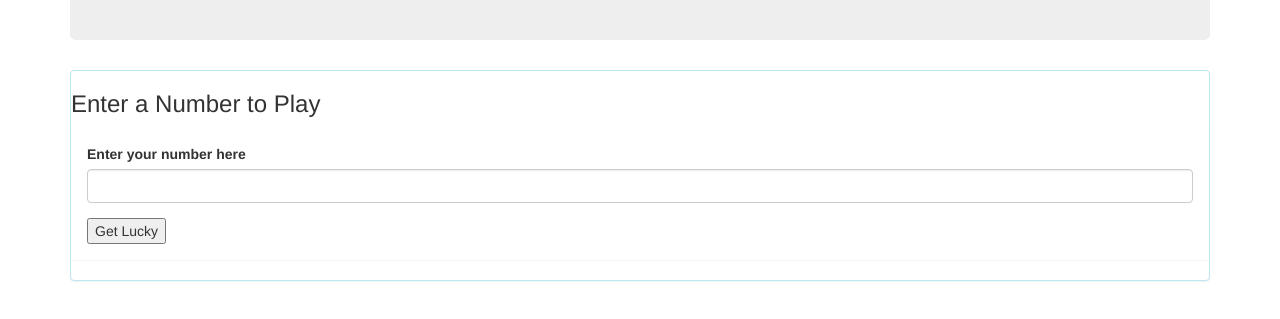
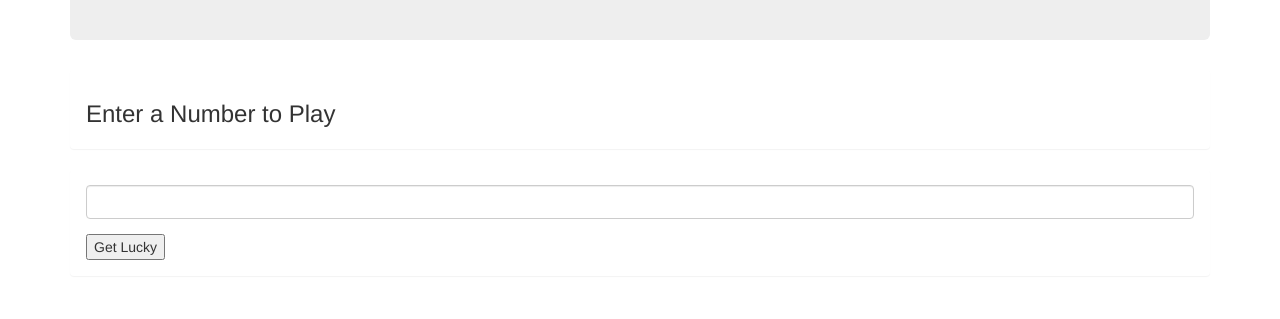
Before and after one commit to dzhambov/beep-boop, a plain HTML site: page index.html in a window 1280 px wide. Shown: the part 155-474 px from the top of the page. Drawn offline with Linux system fonts and the light colour scheme.

```diff
--- a/index.html
+++ b/index.html
@@ -12,19 +12,20 @@
       <div class="jumbotron">
         <h1>Beep! Boop!</h3>
       </div>
-      <div class="panel panel-info">
+      <div class="panel panel-heading">
         <h3>Enter a Number to Play</h3>
+      </div>
         <div class="panel panel-body">
-      <form class="beepBoop-game">
+        <form id="user-number">
           <div class="form-group">
-          <label for="number">Enter your number here</label>
+
             <input type="number" id="number" class="form-control">
           </div>
           <button type="submit" name="button">Get Lucky</button>
 
         </form>
         </div>
-      </div>
+
     </div>
 
   </body>
```
Lines whose indentation alone changed are shown as unchanged.
